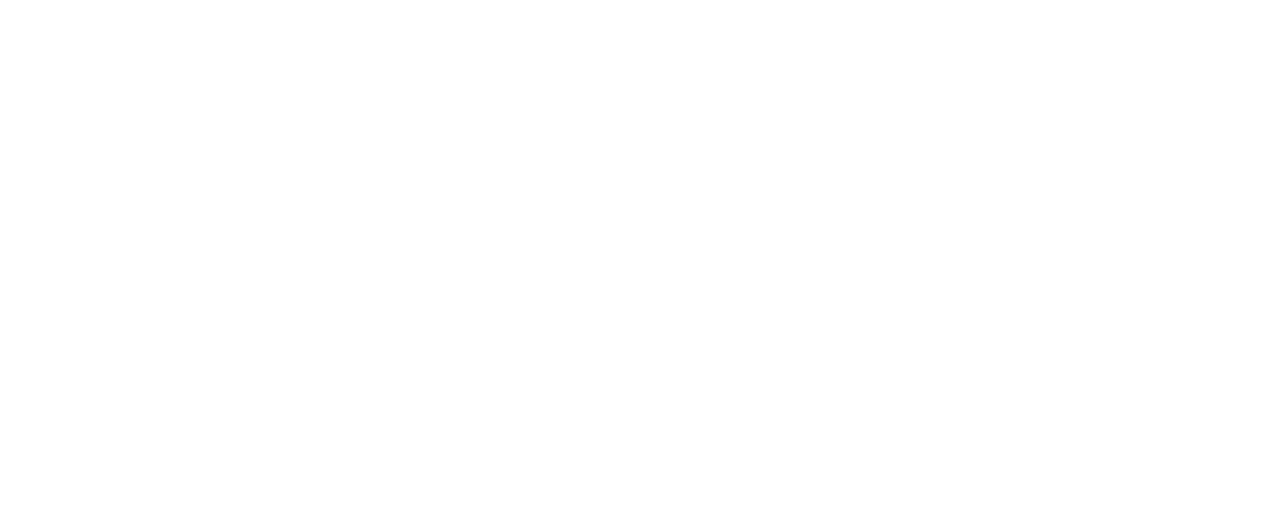
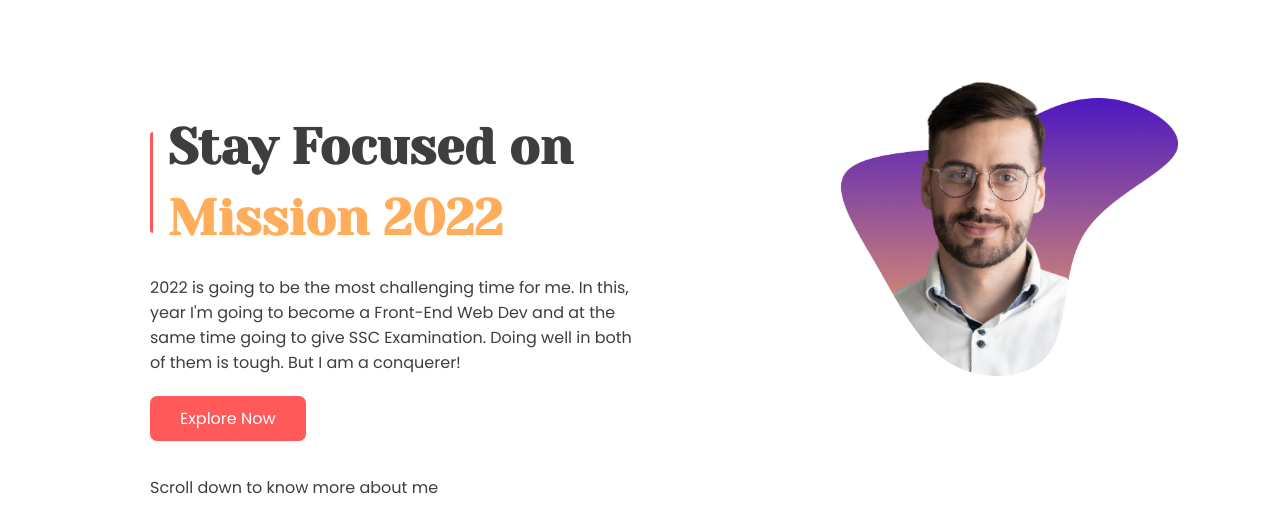
Before and after one commit to Marzan-Bin-Rahman/mission-2022, a plain HTML site: page index.html in a window 1280 px wide. Drawn offline with Linux system fonts and the light colour scheme.

Commit message:
top section done

```diff
--- a/index.html
+++ b/index.html
@@ -5,9 +5,31 @@
     <meta http-equiv="X-UA-Compatible" content="IE=edge">
     <meta name="viewport" content="width=device-width, initial-scale=1.0">
     <title>Mission 2022</title>
+    <link rel="preconnect" href="https://fonts.googleapis.com">
+    <link rel="preconnect" href="https://fonts.gstatic.com" crossorigin>
+    <link href="https://fonts.googleapis.com/css2?family=Lobster&display=swap" rel="stylesheet">
+    <link rel="preconnect" href="https://fonts.googleapis.com">
+    <link rel="preconnect" href="https://fonts.gstatic.com" crossorigin>
+    <link href="https://fonts.googleapis.com/css2?family=Yeseva+One&display=swap" rel="stylesheet">
+    <link rel="preconnect" href="https://fonts.googleapis.com">
+    <link rel="preconnect" href="https://fonts.gstatic.com" crossorigin>
+    <link href="https://fonts.googleapis.com/css2?family=Poppins&display=swap" rel="stylesheet">
     <link rel="stylesheet" href="style.css">
 </head>
 <body>
-
+    <section class="top">
+        <div class="half-width">
+            <div id="border" class="different-font">
+                <h1>Stay Focused on</h1>
+                <h1 class="orange-color">Mission 2022</h1>
+            </div>
+            <p>2022 is going to be the most challenging time for me. In this, year I'm going to become a Front-End Web Dev and at the same time going to give SSC Examination. Doing well in both of them is tough. But I am a conquerer!</p>
+            <a class="button" href="https://github.com/Marzan-Bin-Rahman">Explore Now</a>
+            <h4>Scroll down to know more about me</h4>
+        </div>
+        <div class="half-width">
+            <img src="images/person-5.png" alt="This my image">
+        </div>
+    </section>
 </body>
 </html>
--- a/style.css
+++ b/style.css
@@ -0,0 +1,53 @@
+body{
+    font-family: 'Poppins', sans-serif;
+    margin: 0;
+    padding: 0;
+    color: #3E3E3E;
+}
+/* font-family: 'Lobster', cursive; */
+
+.top{
+    display: flex;
+}
+#border{
+    border-left: 3px solid #FF5959;
+    border-radius: 3px;
+    border-image-slice: 1;
+}
+.orange-color{
+    color: #FFAD5A;
+}
+.different-font{
+    font-family: 'Yeseva One', cursive;
+    line-height: 30px;
+}
+h1{
+    font-size: 50px;
+}
+.button{
+    text-decoration: none;
+    background-color: #FF5959;
+    padding: 10px 30px;
+    border-radius: 7px;
+    color: white;
+    font-weight: 500;
+    margin-top: 5px;
+    position: absolute;
+}
+.half-width{
+    width: 50%;
+    margin: 90px 0 0 150px;
+}
+.half-width h1{
+    margin-left: 15px;
+}
+.half-width img{
+    width: 70%;
+    margin-left: 45px;
+    margin-top: -50px;
+}
+.half-width h4{
+    font-weight: 200;
+    position: relative;
+    margin-top: 100px;
+}
```
